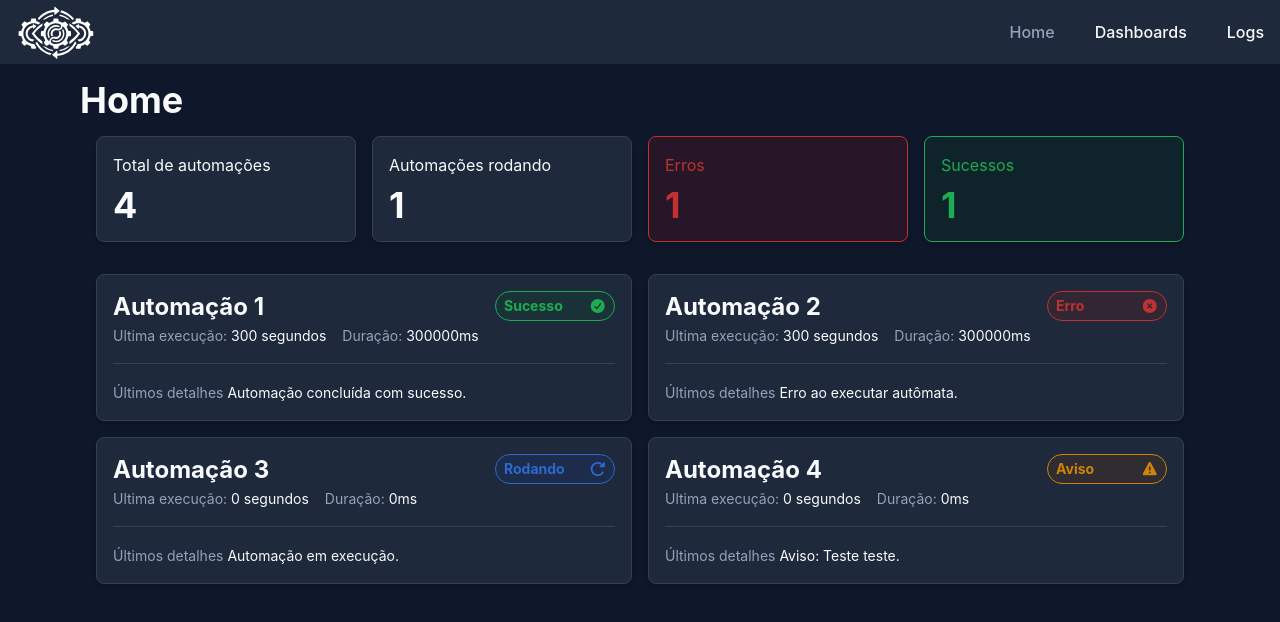
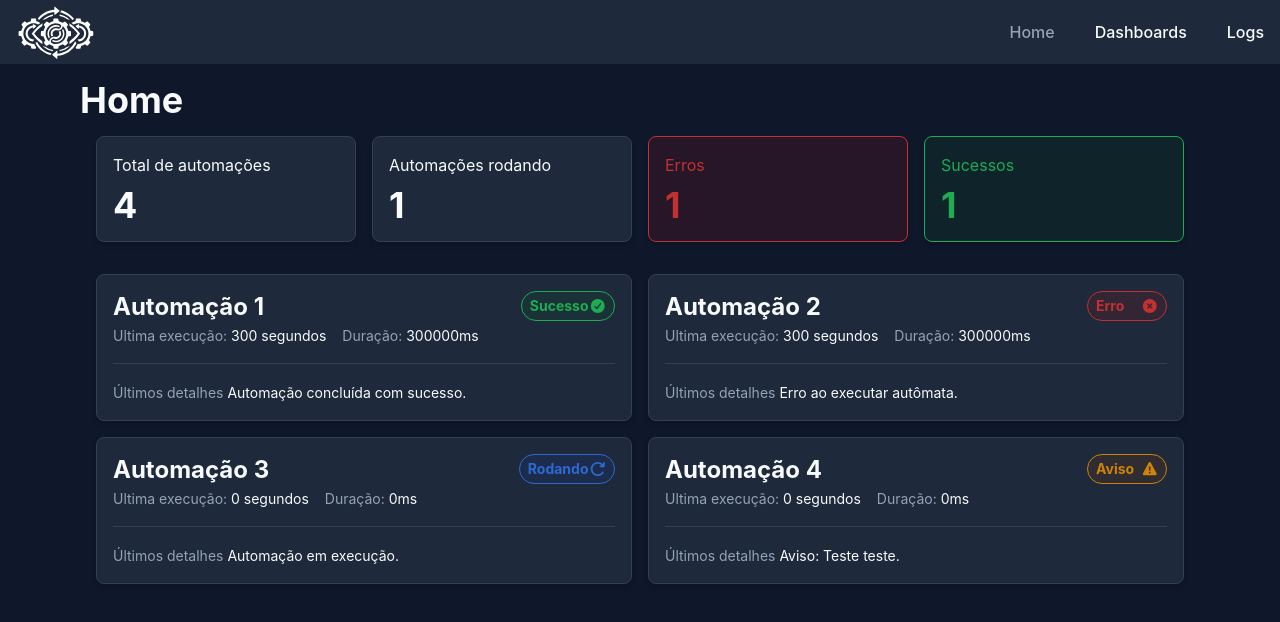
Before and after one commit to Larand26/Monitoramento-Automacoes, a React (Vite) app: page /#/ in a window 1280 px wide. Shown: the top 622 px of the page. Built offline with nearby package versions, Linux system fonts and the light colour scheme.

Commit message:
style: coloca flag na tabela

```diff
--- a/src/components/CardAutomation.tsx
+++ b/src/components/CardAutomation.tsx
@@ -7,7 +7,7 @@ export default function CardAutomation(props: { log?: iLog }) {
 
   return (
     <Card className="relative">
-      <Flag variant={log?.status || "running"} />
+      <Flag variant={log?.status || "running"} absolute />
 
       <h2 className="text-2xl font-bold">{log?.jobName}</h2>
       <div className="flex gap-4">
--- a/src/components/Flag.tsx
+++ b/src/components/Flag.tsx
@@ -31,13 +31,14 @@ const options = {
 
 export default function Flag(props: {
   variant: "success" | "error" | "warning" | "running";
+  absolute?: boolean;
 }) {
   const span = options[props.variant]?.text || "";
   const style = options[props.variant]?.style || "";
   const icon = options[props.variant]?.icon;
   return (
     <div
-      className={`flex items-center justify-between ${style} absolute top-4 right-4 px-2 py-1 rounded-full text-sm font-bold min-w-30`}
+      className={`flex items-center justify-between ${style} ${props.absolute ? "absolute" : ""} top-4 right-4 px-2 py-1 rounded-full text-sm font-bold min-w-20`}
     >
       <span>{span}</span>
       <FontAwesomeIcon icon={icon} />
--- a/src/components/Table.tsx
+++ b/src/components/Table.tsx
@@ -1,4 +1,5 @@
 import { useEffect, useMemo, useState } from "react";
+import Flag from "./Flag";
 
 interface TableOption {
   label: string;
@@ -26,10 +27,10 @@ function formatCellValue(value: unknown, format?: string) {
 
   if (format === "status") {
     const statusMap: Record<string, React.ReactNode> = {
-      success: <span className="semantic-green">Sucesso</span>,
-      error: <span className="semantic-red">Erro</span>,
-      warning: <span className="semantic-yellow">Aviso</span>,
-      running: <span className="semantic-blue">Em execução</span>,
+      success: <Flag variant="success" />,
+      error: <Flag variant="error" />,
+      warning: <Flag variant="warning" />,
+      running: <Flag variant="running" />,
     };
     return statusMap[String(value)] || String(value);
   }
```
